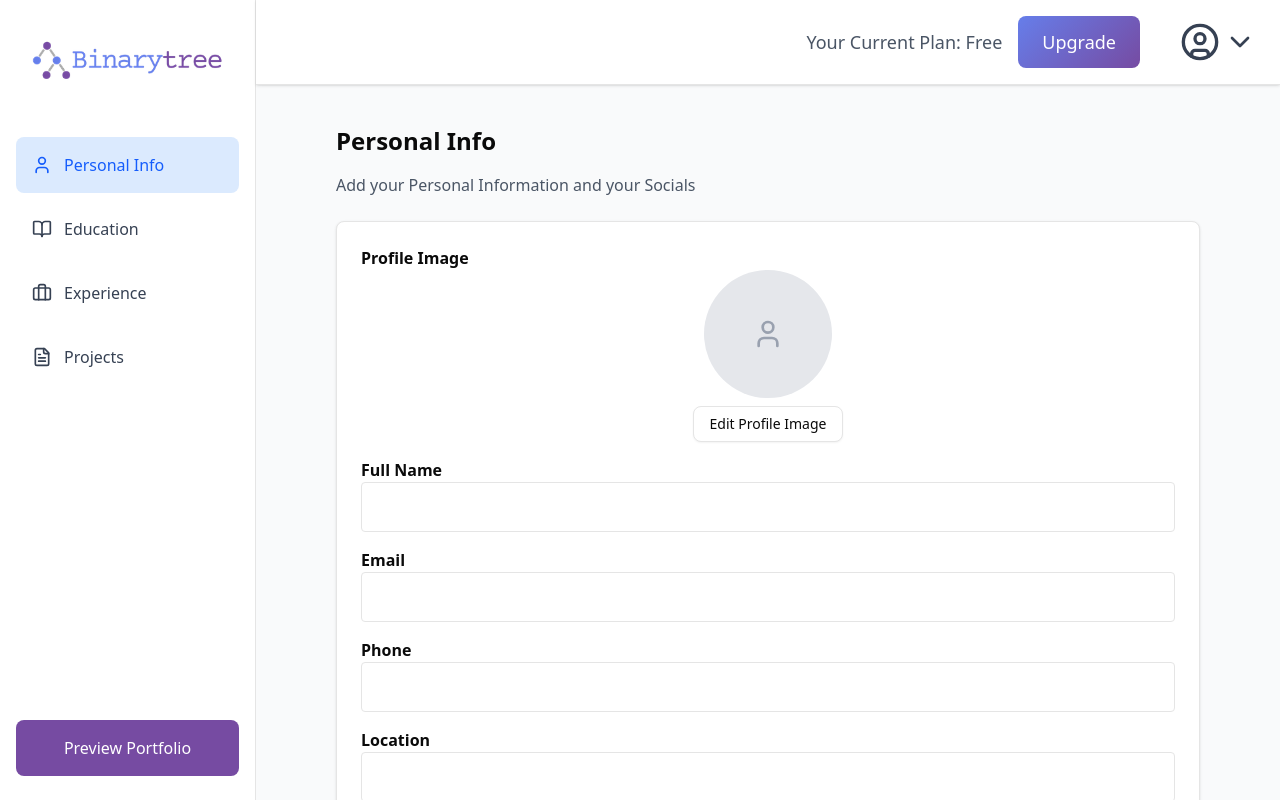
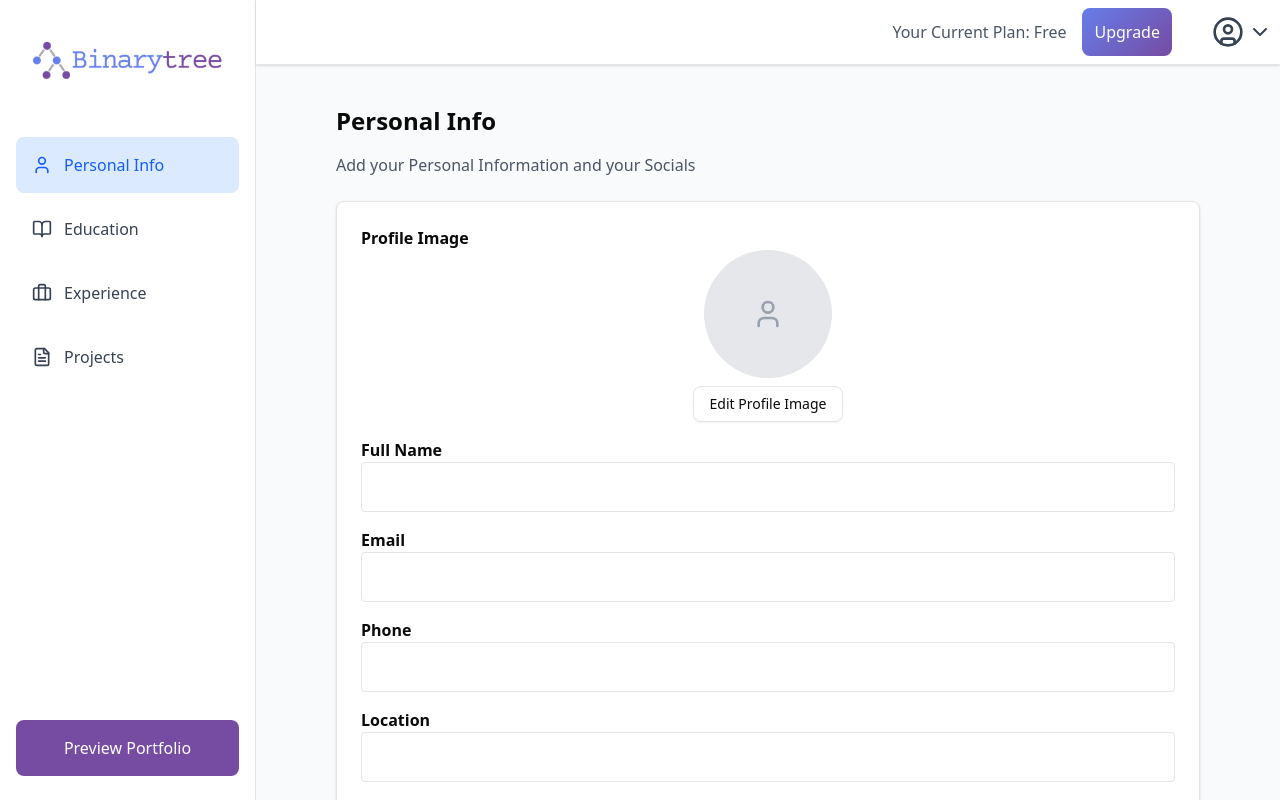
Before and after one commit to BinaryTree-WebBuilder/WebsiteBuilder, a Next.js app in the folder binarytree/: page /builder/sections/personalinfo in a window 1280 px wide. Built offline with nearby package versions, Linux system fonts and the light colour scheme; no server answers.

Commit message:
update builder bar size

```diff
--- a/binarytree/app/builder/components/Sidebar.tsx
+++ b/binarytree/app/builder/components/Sidebar.tsx
@@ -42,7 +42,7 @@ export default function Sidebar() {
       {/* Bottom Button */}
       <div className="mt-auto pt-6">
         <Link href="/builder">
-        <button className="w-full bg-gradient-primary-1 hover:bg-blue-700 text-white text-md p-4 rounded-md">
+        <button className="cursor-pointer w-full bg-gradient-primary-1 hover:bg-blue-700 text-white text-md p-4 rounded-md">
           Preview Portfolio
         </button>
         </Link>
--- a/binarytree/app/builder/components/Topbar.tsx
+++ b/binarytree/app/builder/components/Topbar.tsx
@@ -21,10 +21,10 @@ export default function Topbar() {
     }, []);
 
   return (
-    <div className="w-full flex justify-end items-center px-6 py-4 bg-white border-b shadow-sm relative">
+    <div className="w-full flex justify-end items-center p-2 bg-white border-b shadow-sm relative">
       <div className="flex items-center space-x-4">
-        <span className="text-lg text-gray-600">Your Current Plan: Free</span>
-        <button className="bg-gradient-primary hover:bg-blue-700 text-white text-lg px-6 py-3 rounded-md mr-10 cursor-pointer">
+        <span className="text-md text-gray-600">Your Current Plan: Free</span>
+        <button className="bg-gradient-primary hover:bg-blue-700 text-white text-md p-3 rounded-md mr-10 cursor-pointer">
           Upgrade
         </button>
         <div className="relative" ref={dropdownRef}>
@@ -32,15 +32,15 @@ export default function Topbar() {
             onClick={() => setDropdownOpen(!dropdownOpen)}
             className="flex items-center space-x-1 text-gray-700 hover:text-black focus:outline-none"
           >
-            <UserCircle className="w-10 h-10" />
-            <ChevronDown className="w-8 h-8" />
+            <UserCircle className="w-8 h-8" />
+            <ChevronDown className="w-6 h-6" />
           </button>
           {dropdownOpen && (
             <div className="absolute right-0 mt-2 w-40 bg-white border rounded-lg shadow-md z-50">
-              <ul className="text-lg text-gray-700">
-                <li className="px-6 py-4 hover:bg-gray-100 cursor-pointer">Settings</li>
+              <ul className="text-md text-gray-700">
+                <li className="p-4 hover:bg-gray-100 cursor-pointer">Settings</li>
 
-                <li className="px-6 py-4 cursor-pointer hover:bg-gray-100 cursor-pointer">
+                <li className="p-4 cursor-pointer hover:bg-gray-100 cursor-pointer">
                     <LogoutButton />
                 </li>
               </ul>
```
